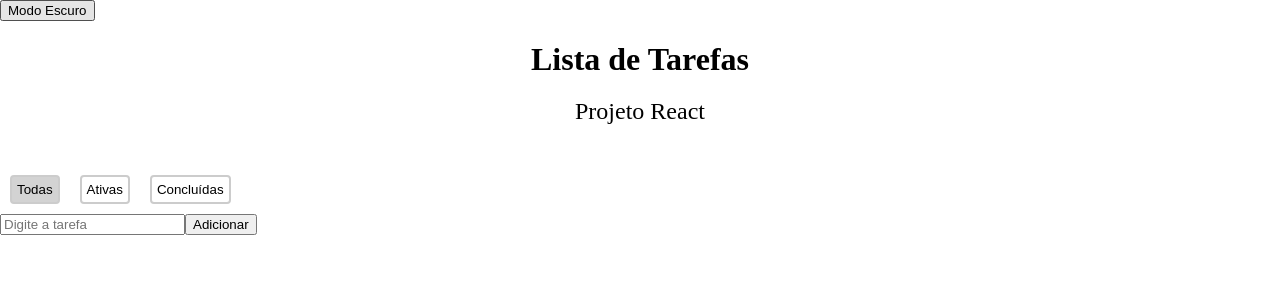
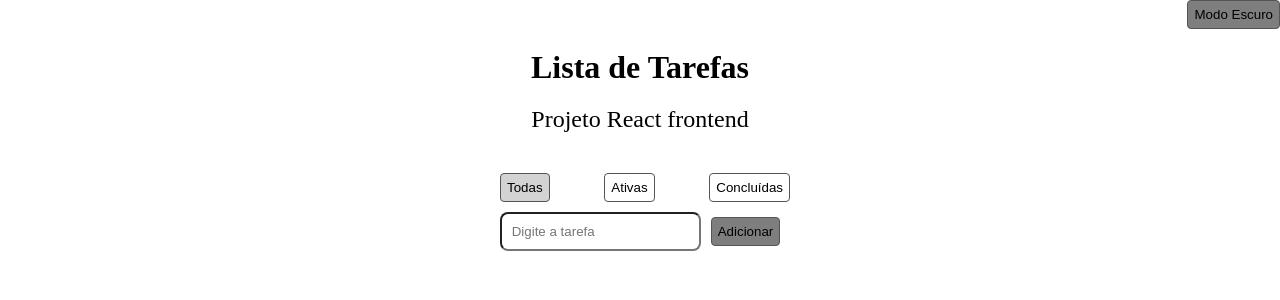
Before and after one commit to kayofabio/lista-tarefas, a React (Vite) app: page / in a window 1280 px wide. Shown: the top 300 px of the page. Built offline with nearby package versions, Linux system fonts and the light colour scheme.

Commit message:
compontentes estilizados

```diff
--- a/src/App.jsx
+++ b/src/App.jsx
@@ -6,8 +6,7 @@ import { ThemeProvider } from "styled-components";
 import GlobalStyle from "./styles/GlobalStyle";
 import { lightTheme, darkTheme } from "./styles/themes";
 import { useState } from "react";
-
-import "./styles/App.css";
+import { BotaoTema } from "./styles/components/BotaoTema.styles";
 
 function App() {
 
@@ -46,11 +45,11 @@ function App() {
     <ThemeProvider theme={temaEscuro ? darkTheme : lightTheme}>
       <GlobalStyle />
 
-      <button onClick={() => setTemaEscuro((valorAtual) => !valorAtual)}>
+      <BotaoTema onClick={() => setTemaEscuro((valorAtual) => !valorAtual)}>
         {temaEscuro ? "Modo Claro" : "Modo Escuro"}
-      </button>
+      </BotaoTema>
 
-      <Header titulo="Lista de Tarefas" subtitulo="Projeto React" />
+      <Header titulo="Lista de Tarefas" subtitulo="Projeto React frontend" />
 
       <Filtros filtro={filtro} setFiltro={setFiltro} />
 
--- /dev/null
+++ b/src/components/BotaoTema.jsx
@@ -0,0 +1,8 @@
+import styled from "styled-components";
+import { BotaoTema } from "../styles/components/BotaoTema.styles";
+
+function BotaoTema() {
+    return (
+        <BotaoTema></BotaoTema>
+    )
+}
--- a/src/components/Filtros.jsx
+++ b/src/components/Filtros.jsx
@@ -1,10 +1,13 @@
+import styled from "styled-components";
+import { FiltroContainer, FiltroBotao } from "../styles/components/Filtros.styles";
+
 function Filtros({filtro, setFiltro})  {
     return (
-        <div>
-            <button className="filtro" onClick={() => setFiltro("todas")} style={{ backgroundColor: filtro === "todas" ? "lightgray" : "white" }}>Todas</button>
-            <button className="filtro" onClick={() => setFiltro("ativas")} style={{ backgroundColor: filtro === "ativas" ? "lightgray" : "white" }}>Ativas</button>
-            <button className="filtro" onClick={() => setFiltro("concluidas")} style={{ backgroundColor: filtro === "concluidas" ? "lightgray" : "white" }}>Concluídas</button>
-        </div>
+        <FiltroContainer>
+            <FiltroBotao className="filtro" onClick={() => setFiltro("todas")} style={{ backgroundColor: filtro === "todas" ? "lightgray" : "white" }}>Todas</FiltroBotao>
+            <FiltroBotao className="filtro" onClick={() => setFiltro("ativas")} style={{ backgroundColor: filtro === "ativas" ? "lightgray" : "white" }}>Ativas</FiltroBotao>
+            <FiltroBotao className="filtro" onClick={() => setFiltro("concluidas")} style={{ backgroundColor: filtro === "concluidas" ? "lightgray" : "white" }}>Concluídas</FiltroBotao>
+        </FiltroContainer>
     );
 }
 
--- a/src/components/FormularioTarefa.jsx
+++ b/src/components/FormularioTarefa.jsx
@@ -1,4 +1,5 @@
 import { useState } from "react";
+import { Formulario, Input, InputBotao } from "../styles/components/Formulario.styles";
 
 function FormularioTarefa({adicionarTarefa}) {
     const [texto, setTexto] = useState("");
@@ -10,16 +11,16 @@ function FormularioTarefa({adicionarTarefa}) {
     }
 
     return (
-        <form onSubmit={enviar}>
-            <input
+        <Formulario onSubmit={enviar}>
+            <Input
                 type="text"
                 placeholder="Digite a tarefa"
                 value={texto}
                 onChange={(e) => setTexto(e.target.value)}
             />
 
-            <button type="submit">Adicionar</button>
-        </form>
+            <InputBotao type="submit">Adicionar</InputBotao>
+        </Formulario>
     );
 }
 
--- a/src/components/TarefaItem.jsx
+++ b/src/components/TarefaItem.jsx
@@ -1,22 +1,23 @@
+import styled from "styled-components";
+import { TarefaContainer, TarefaTexto, TarefaBotao } from "../styles/components/Tarefa.styles";
+
 function TarefaItem({ tarefa, concluirTarefa, removerTarefa }) {
     return (
-        <li>
-            <span
-                style={{ textDecoration: tarefa.concluida ? "line-through" : "none", color: tarefa.concluida ? "green" : "black" }}
-            >
+        <TarefaContainer>
+            <TarefaTexto concluida={tarefa.concluida}>
                 {tarefa.texto}
-            </span>
-            <button
+            </TarefaTexto>
+            <TarefaBotao
                 onClick={() => concluirTarefa(tarefa.id)}
             >
                 ✓
-            </button>
-            <button
+            </TarefaBotao>
+            <TarefaBotao
                 onClick={() => removerTarefa(tarefa.id)}
             >
                 ✕
-            </button>
-        </li>
+            </TarefaBotao>
+        </TarefaContainer>
     );
 }
 
--- a/src/styles/app.css
+++ /dev/null
@@ -1,8 +0,0 @@
-.filtro {
-    outline: none;
-    padding: 5px;
-    margin: 10px;
-    border: 2px solid #ccc;
-    cursor: pointer;
-    border-radius: 4px;
-}
--- /dev/null
+++ b/src/styles/components/BotaoTema.styles.js
@@ -0,0 +1,12 @@
+import styled from "styled-components";
+
+export const BotaoTema = styled.button`
+  margin-left: 10px;
+  cursor: pointer;
+  background-color: #7e7e7e;
+  border: 1px solid #555;
+  border-radius: 4px;
+  padding: 6px;
+  display: flex;
+  justify-self: end;
+`;
--- /dev/null
+++ b/src/styles/components/Filtros.styles.js
@@ -0,0 +1,19 @@
+import styled from "styled-components";
+
+export const FiltroContainer = styled.div`
+    padding 8px;
+    border 1px solid #000;
+    display: flex;
+    justify-self: center;
+    justify-content: space-between;
+    width: 300px;
+`;
+
+export const FiltroBotao = styled.button`
+  margin-left: 10px;
+  cursor: pointer;
+  background-color: #7e7e7e;
+  border: 1px solid #555;
+  border-radius: 4px;
+  padding: 6px;
+`;
--- /dev/null
+++ b/src/styles/components/Formulario.styles.js
@@ -0,0 +1,21 @@
+import styled from "styled-components";
+
+export const Formulario = styled.form`
+    margin: 10px;
+    text-align: center;
+`;
+
+export const Input = styled.input`
+    padding: 10px;
+    outline: none;
+    border-radius: 8px;
+`;
+
+export const InputBotao = styled.button`
+  margin-left: 10px;
+  cursor: pointer;
+  background-color: #7e7e7e;
+  border: 1px solid #555;
+  border-radius: 4px;
+  padding: 6px;
+`;
--- /dev/null
+++ b/src/styles/components/Tarefa.styles.js
@@ -0,0 +1,30 @@
+import styled from "styled-components";
+
+export const TarefaContainer = styled.li`
+  display: flex;
+  justify-self: center;
+  align-items: center;
+  justify-content: space-between;
+  width: 300px;
+  margin-top: 8px;
+  border: 1px solid;
+  border-color: #000;
+  border-radius: 8px;
+  padding: 4px;
+`;
+
+export const TarefaTexto = styled.span`
+  text-decoration: ${({ concluida }) => (concluida ? "line-through" : "none")};
+  list-style: none;
+  flex: 2;
+  text-align: center;
+`;
+
+export const TarefaBotao = styled.button`
+  margin-left: 10px;
+  cursor: pointer;
+  background-color: #7e7e7e;
+  border: 1px solid #555;
+  border-radius: 4px;
+  padding: 6px;
+`;
--- /dev/null
+++ b/src/styles/style.css
@@ -0,0 +1,6 @@
+li {
+    list-style: none;
+    width: 200px;
+    background-color: #ddd;
+    justify-self: center;
+}
```
